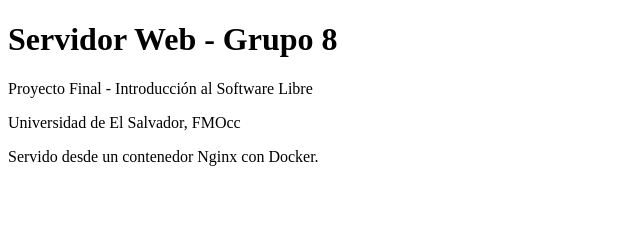
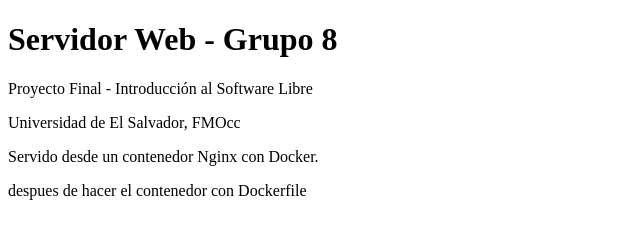
Before and after one commit to michcv7/practica-linux-grupo8, a plain HTML site: page web/index.html in a window 1280 px wide. Shown: the whole page, without its empty margins (0-640 px from the left). Drawn offline with Linux system fonts and the light colour scheme.

Commit message:
Agregar Dockerfile y comparacion de servidores

```diff
--- a/web/index.html
+++ b/web/index.html
@@ -9,5 +9,6 @@
     <p>Proyecto Final - Introducción al Software Libre</p>
     <p>Universidad de El Salvador, FMOcc</p>
     <p>Servido desde un contenedor Nginx con Docker.</p>
+    <p>despues de hacer el contenedor con Dockerfile</p>
 </body>
 </html>
```
Also changed, not shown: 1 other file.
